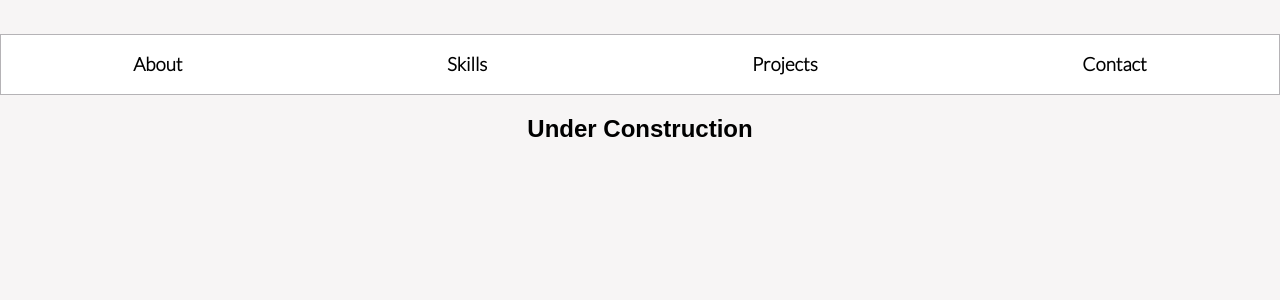
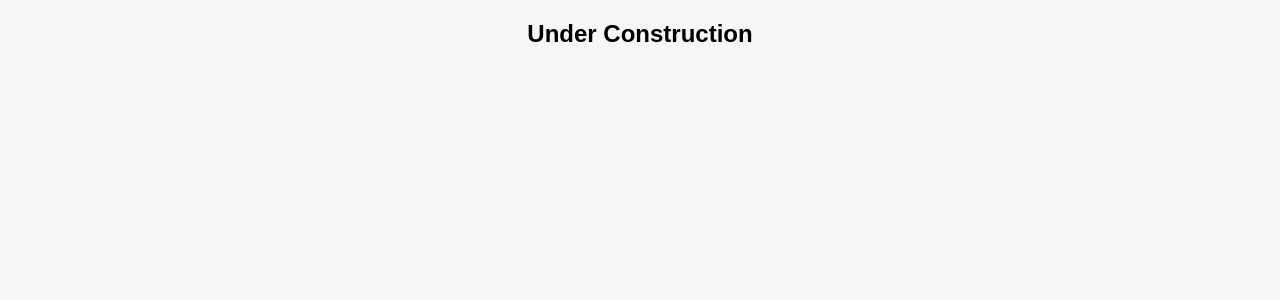
Before and after one commit to shiratiee/personal-website, a React (Create React App) app: page / in a window 1280 px wide. Shown: the top 300 px of the page. Built offline with nearby package versions, Linux system fonts and the light colour scheme; a web font is replaced by a local one.

Commit message:
under construction

```diff
--- a/src/navbar.js
+++ b/src/navbar.js
@@ -4,27 +4,28 @@ import { Link } from 'react-router-dom'
 export default function Navbar () {
 
     return (
-      <div>
-      <div className ="my-name" style={{ textDecoration: 'none' }}>
-      <Link to="/" style={{ textDecoration: 'none' }}>
-        <h1></h1>
-      </Link>
-    </div>
-        <div className="nav">
-          <Link to="/about">
-            <h3>About</h3>
-          </Link>
-          <Link to="/skills">
-            <h3>Skills</h3>
-          </Link>
-          <Link to="/projects">
-            <h3>Projects</h3>
-          </Link>
-          <Link to="/contact">
-          <h3>Contact</h3>
-        </Link>
-        </div>
+      <h2></h2>
+    //   <div>
+    //   <div className ="my-name" style={{ textDecoration: 'none' }}>
+    //   <Link to="/" style={{ textDecoration: 'none' }}>
+    //     <h1></h1>
+    //   </Link>
+    // </div>
+    //     <div className="nav">
+    //       <Link to="/about">
+    //         <h3>About</h3>
+    //       </Link>
+    //       <Link to="/skills">
+    //         <h3>Skills</h3>
+    //       </Link>
+    //       <Link to="/projects">
+    //         <h3>Projects</h3>
+    //       </Link>
+    //       <Link to="/contact">
+    //       <h3>Contact</h3>
+    //     </Link>
+    //     </div>
 
-      </div>
+    //   </div>
     )
 }
```
